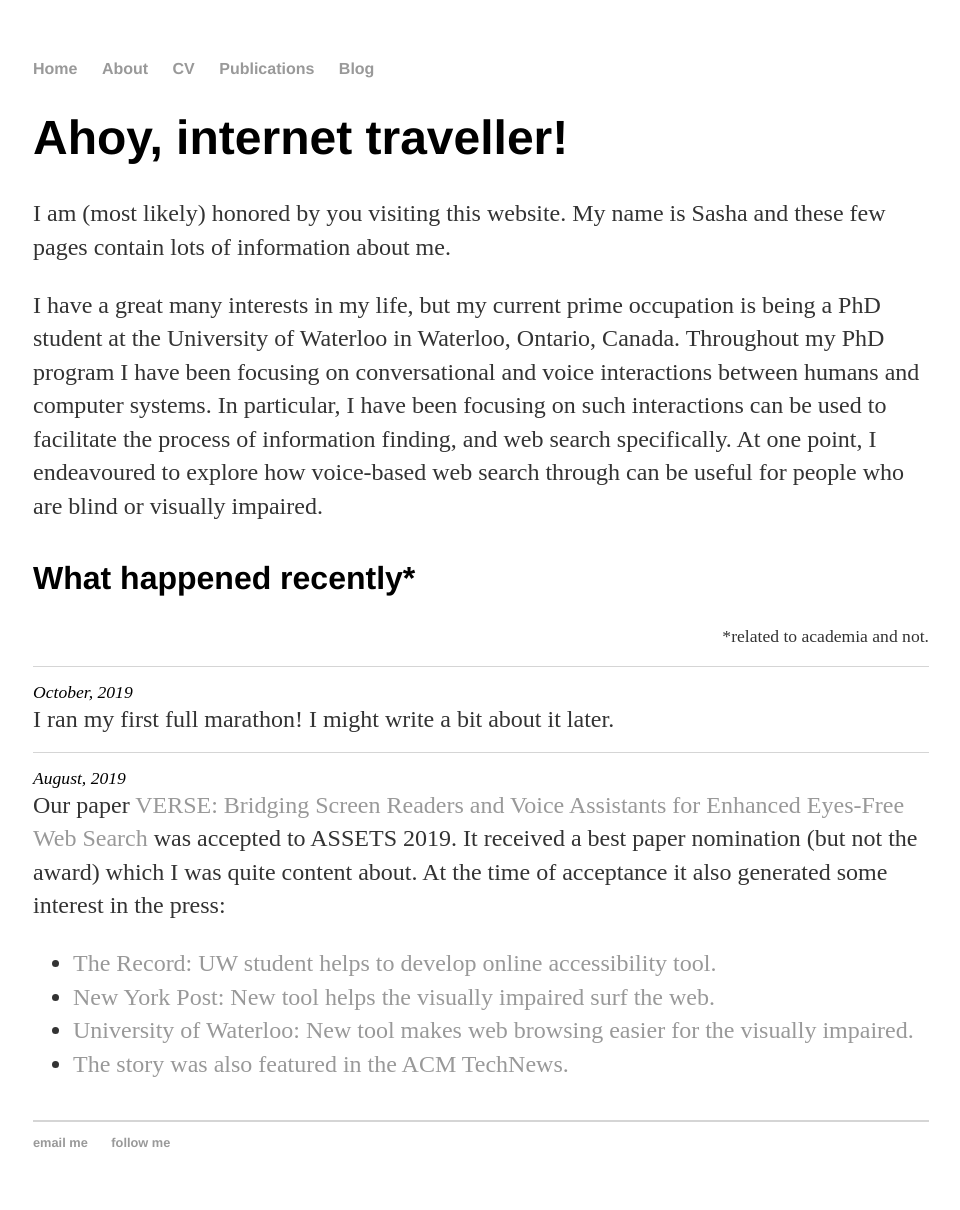
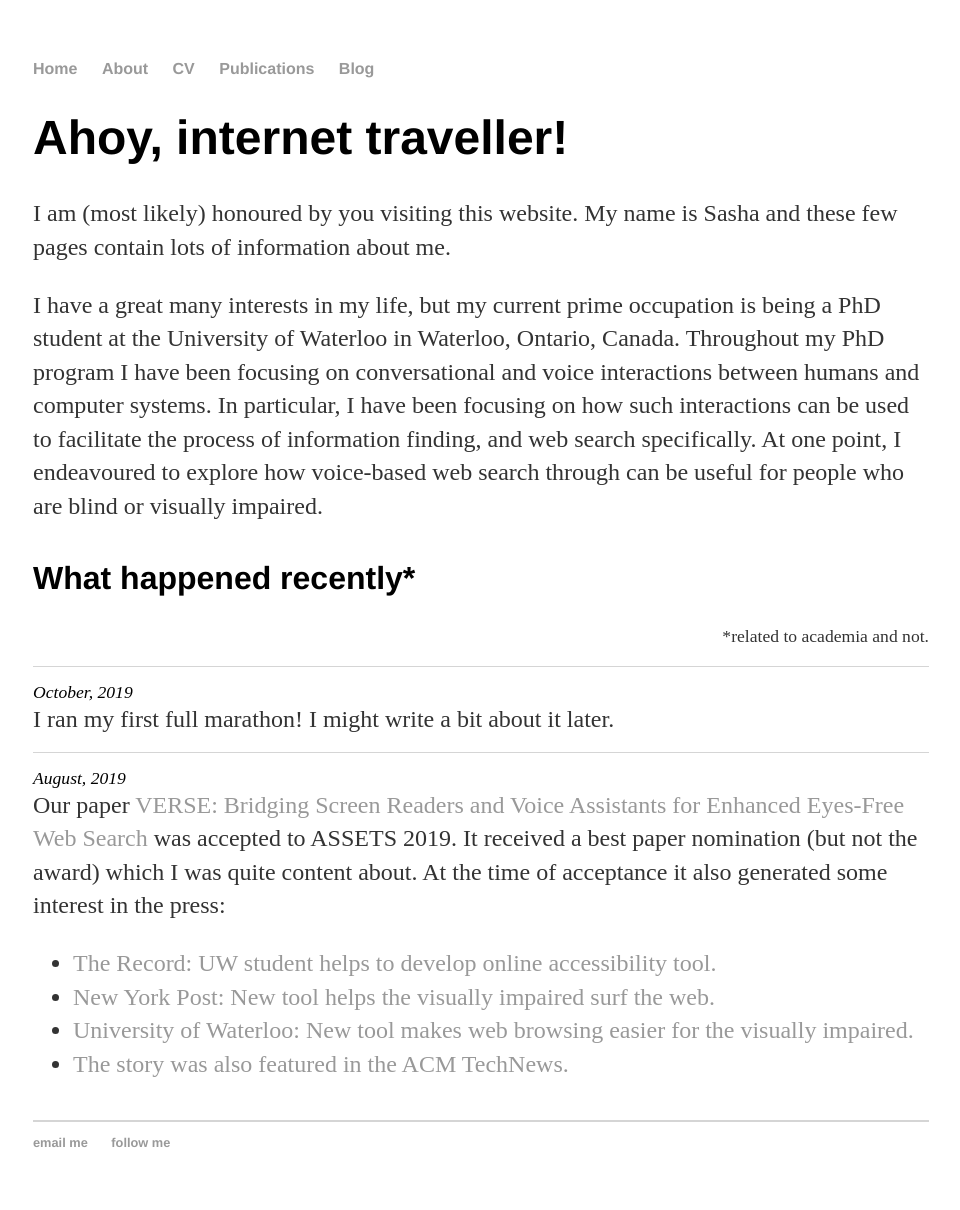
Before and after one commit to sashavtyurina/sashavtyurina.github.io, a Jekyll site: the page built from index.html, in a window 1280 px wide. Shown: the whole page, without its empty margins (159-1119 px from the left). Built offline with Jekyll 4.4.1, drawn with Linux system fonts in a browser that asks for light colours.

Commit message:
more typos

```diff
--- a/index.html
+++ b/index.html
@@ -4,9 +4,9 @@ title: Sasha Vtyurina
 ---
 <div class="blurb">
   <h1>Ahoy, internet traveller!</h1>
-    <p>I am (most likely) honored by you visiting this website. My name is Sasha and these few pages contain lots of information about me.</p>
+    <p>I am (most likely) honoured by you visiting this website. My name is Sasha and these few pages contain lots of information about me.</p>
 
-    <p> I have a great many interests in my life, but my current prime occupation is being a PhD student at the University of Waterloo in Waterloo, Ontario, Canada. Throughout my PhD program I have been focusing on conversational and voice interactions between humans and computer systems. In particular, I have been focusing on such interactions can be used to facilitate the process of information finding, and web search specifically. At one point, I endeavoured to explore how voice-based web search through can be useful for people who are blind or visually impaired. </p>
+    <p> I have a great many interests in my life, but my current prime occupation is being a PhD student at the University of Waterloo in Waterloo, Ontario, Canada. Throughout my PhD program I have been focusing on conversational and voice interactions between humans and computer systems. In particular, I have been focusing on how such interactions can be used to facilitate the process of information finding, and web search specifically. At one point, I endeavoured to explore how voice-based web search through can be useful for people who are blind or visually impaired. </p>
 
   <h2>What happened recently*</h2>
   <p class="footnote">*related to academia and not.</p>
```
